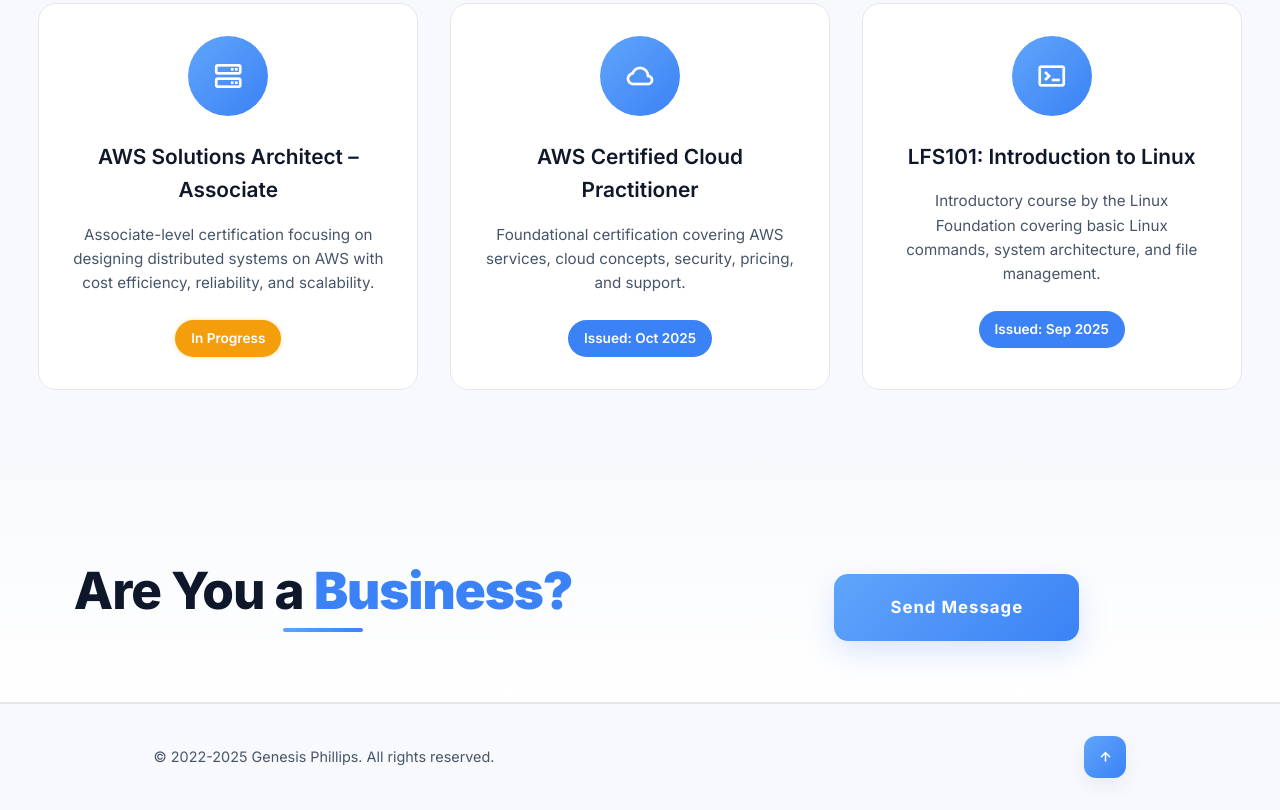
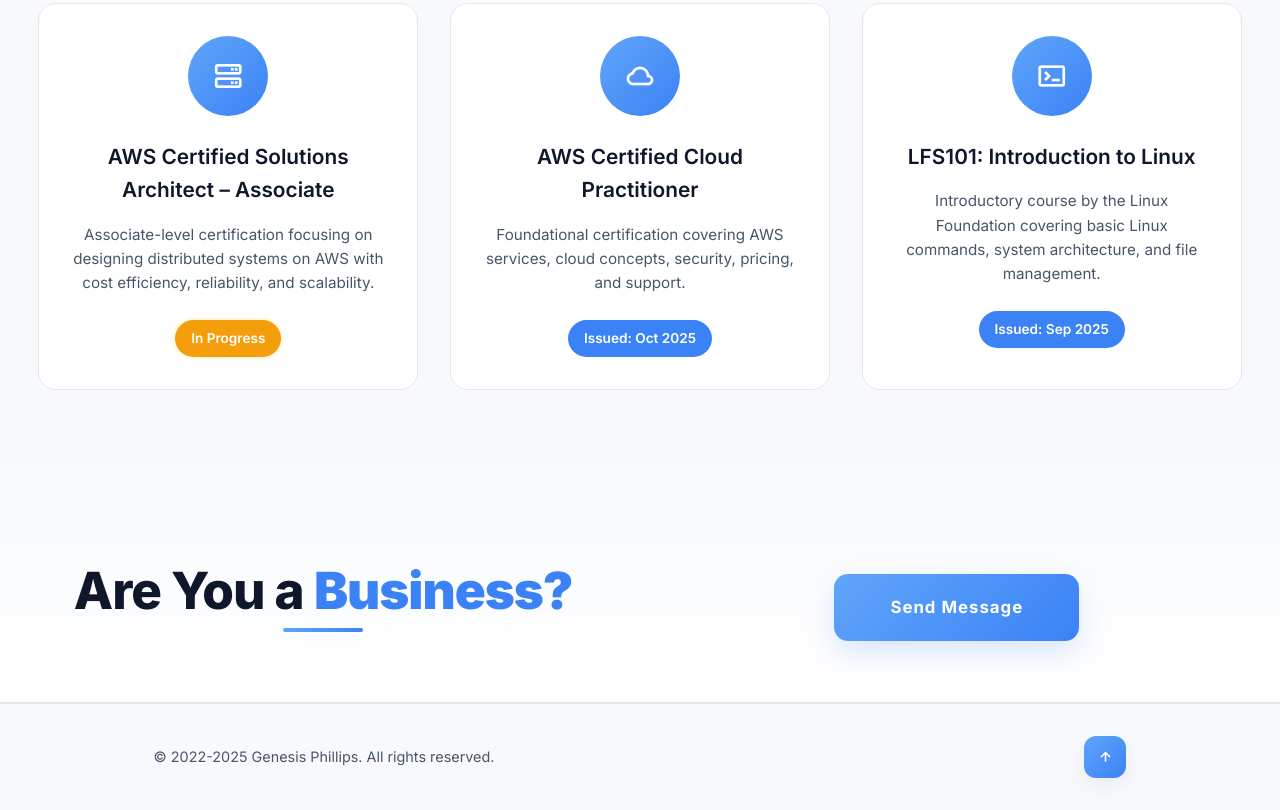
Before and after one commit to GxnBytes/genesisphillips.nl, a plain HTML site: page index.html in a window 1280 px wide. Shown: the part 2104-2914 px from the top of the page. Drawn offline with nearby package versions, Linux system fonts and the light colour scheme.

Commit message:
Update index.html

```diff
--- a/index.html
+++ b/index.html
@@ -162,7 +162,7 @@
     <div class="cert-icon">
       <i class="bx bx-server"></i>
     </div>
-    <h3>AWS Solutions Architect – Associate</h3>
+    <h3>AWS Certified Solutions Architect – Associate</h3>
     <p>Associate-level certification focusing on designing distributed systems on AWS with cost efficiency, reliability, and scalability.</p>
     <div class="cert-date in-progress">In Progress</div>
   </div>
```
